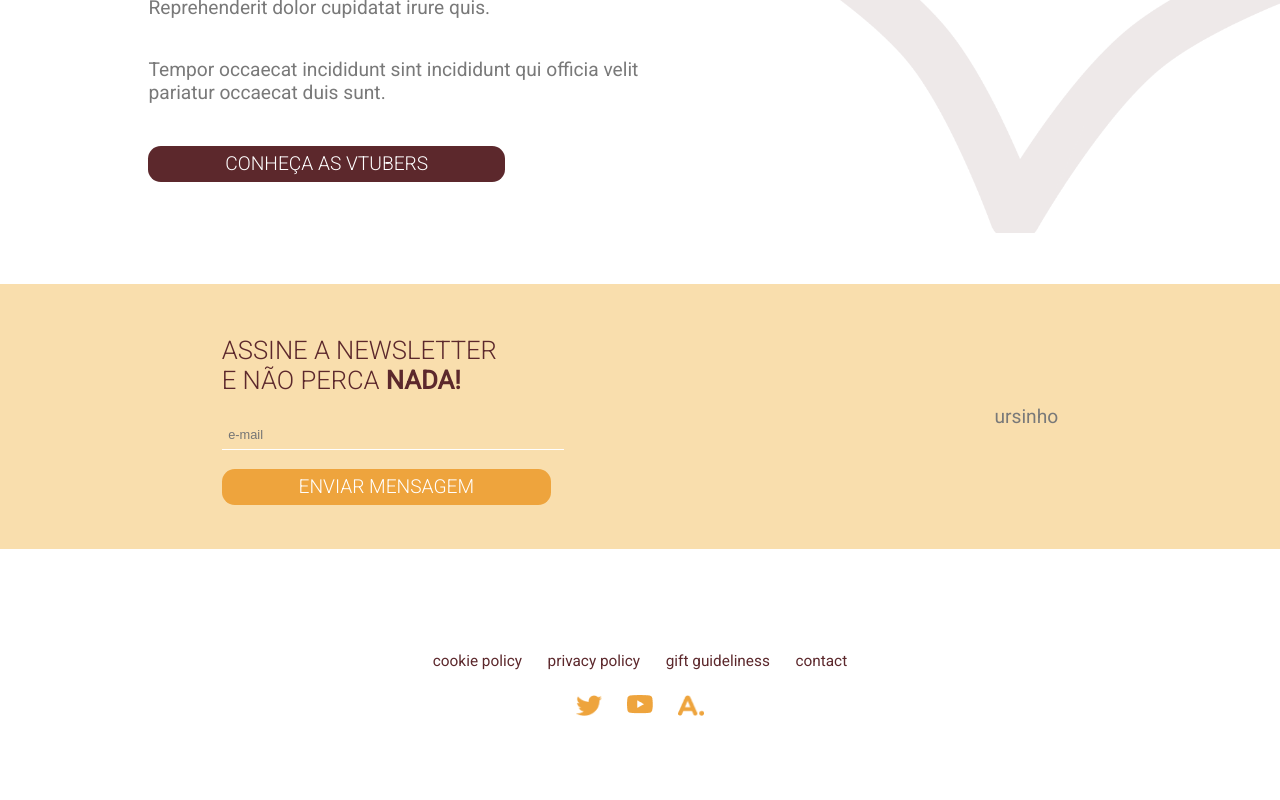
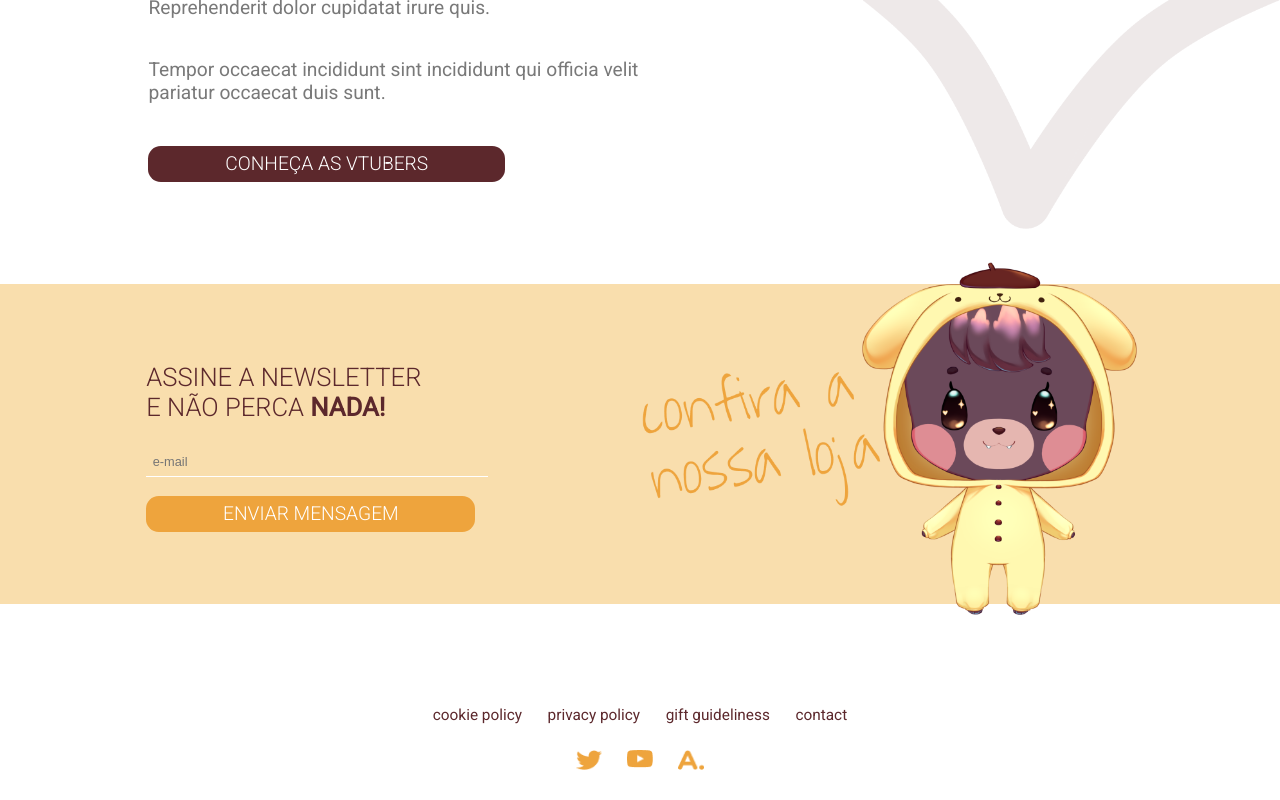
Before and after one commit to mariliamlcs/kirakaramel, a React (Create React App) app: page / in a window 1280 px wide. Shown: the part 1515-2315 px from the top of the page. Before the commit the page ends 2261 px from the top, so only its background shows below. Built offline with nearby package versions, Linux system fonts and the light colour scheme.

Commit message:
finished homepage elements

```diff
--- a/src/pages/Home/index.css
+++ b/src/pages/Home/index.css
@@ -38,9 +38,10 @@
     justify-content: center;
 }
 
+
 .section-home {
     background-image: url('../../assets/estrela.png');
-    background-size: 50%;
+    background-size: 48%;
     background-repeat: no-repeat;
     background-position: right;
     padding: 2vw;
@@ -89,9 +90,12 @@
     width: 100%;
     margin: 4vw 0;
     display: flex;
-    justify-content: space-around;
+    justify-content: space-evenly;
     align-items: center;
-    padding: 4vw 0;
+    padding: 0;
+}
+.section-newsletter div {
+    padding-left: 2vw;
 }
 
 .title-newsletter {
@@ -122,3 +126,10 @@
     transition: .8s;
     font-weight: 300;
 }
+
+.bear {
+    width: 42vw;
+    margin-top: -4%;
+    margin-bottom: -3%;
+    padding: 0;
+}
--- a/src/pages/Home/index.js
+++ b/src/pages/Home/index.js
@@ -4,6 +4,7 @@ import fineLine from '../../assets/fineLine.png';
 import iconGio from '../../assets/gio.png';
 import iconPamy from '../../assets/pamy.png';
 import iconSunny from '../../assets/sunny.png';
+import newsletterBear from '../../assets/newsletterBear.png';
 import { Link } from 'react-router-dom';
 
 export default function Home(){
@@ -47,7 +48,7 @@ export default function Home(){
     <a href='/' className='send-button'>enviar mensagem</a>
     </div>
     <div>
-     ursinho
+    <img src={newsletterBear} alt='' className='bear'/>
     </div>
   </div>
 
```
Also changed, not shown: src/assets/newsletterBear.png (added).
